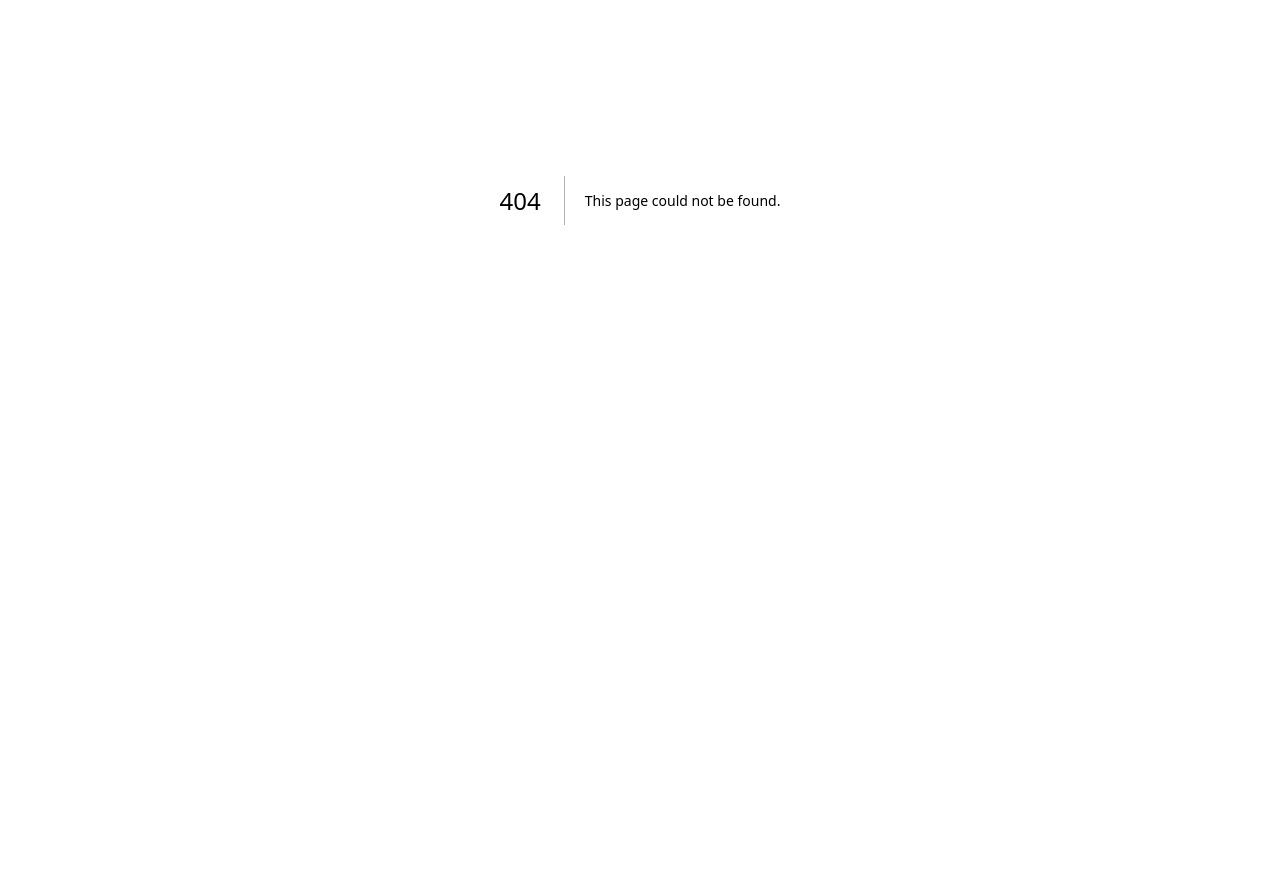
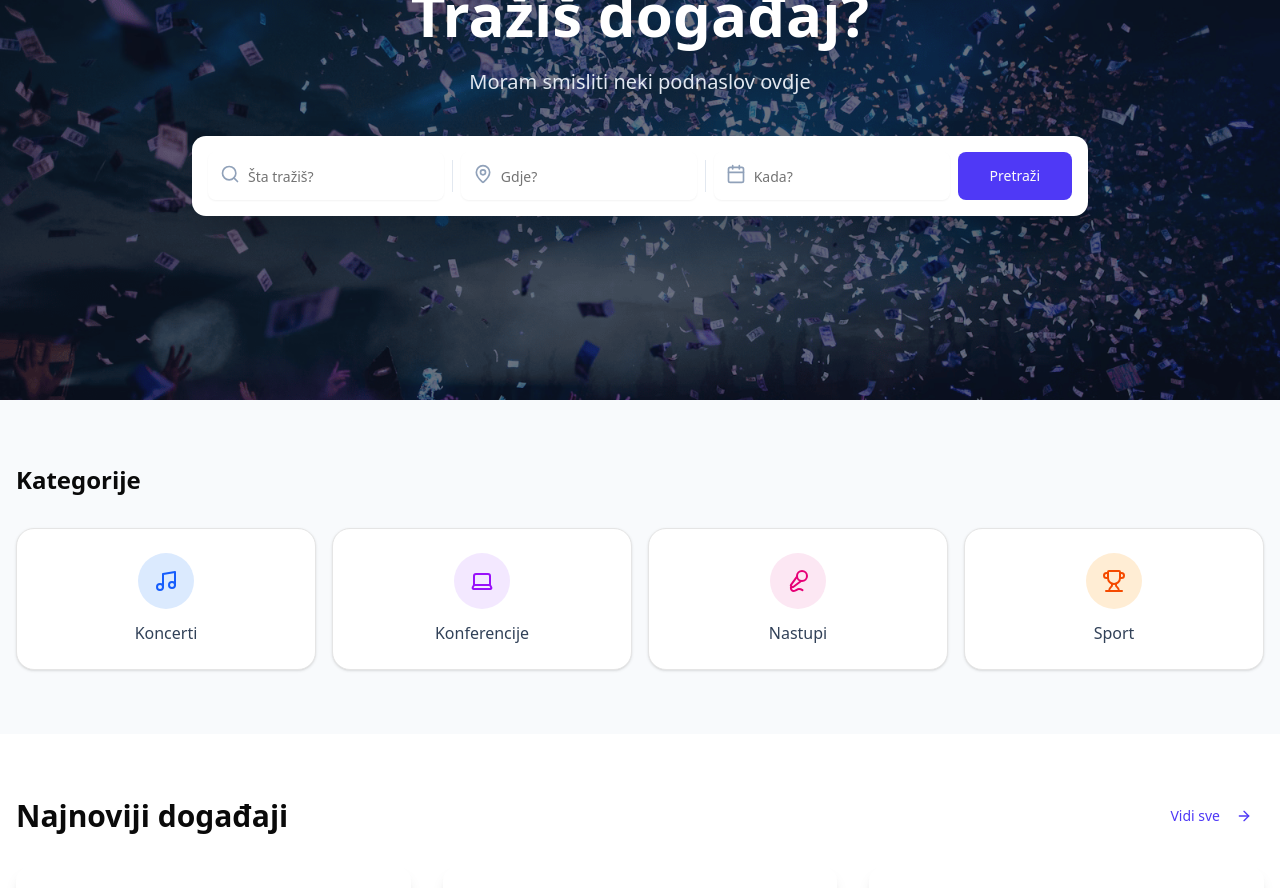
Before and after one commit to nikolinaasarac/EventHub, a Next.js app in the folder frontend/: page /home in a window 1280 px wide. Before the commit this address had no page. Shown: the part 200-1088 px from the top of the page. Before the commit the page ends 800 px from the top, so only its background shows below. Built offline with nearby package versions, Linux system fonts and the light colour scheme; grey boxes are pictures that could not be loaded.

Commit message:
Add `Home` page with categories, featured events, and interactive sections
Introduce a fully designed `Home` page including event search, categorized highlights, featured events, a guide on how the platform works, and a call-to-action for event organizers.

```diff
--- /dev/null
+++ b/frontend/app/(dashboard)/home/page.tsx
@@ -0,0 +1,168 @@
+import {
+	Search,
+	MapPin,
+	Calendar as CalendarIcon,
+	Music,
+	Mic2,
+	Trophy,
+	Laptop,
+	ArrowRight
+} from 'lucide-react';
+import {Button} from "@/components/ui/button";
+import {Input} from "@/components/ui/input";
+import {CategoryCard} from "@/components/CategoryCard";
+import {EventCard} from "@/components/EventCard";
+
+const categories = [
+	{name: 'Koncerti', icon: <Music className="w-6 h-6"/>, color: 'bg-blue-100 text-blue-600'},
+	{name: 'Konferencije', icon: <Laptop className="w-6 h-6"/>, color: 'bg-purple-100 text-purple-600'},
+	{name: 'Nastupi', icon: <Mic2 className="w-6 h-6"/>, color: 'bg-pink-100 text-pink-600'},
+	{name: 'Sport', icon: <Trophy className="w-6 h-6"/>, color: 'bg-orange-100 text-orange-600'},
+];
+
+const featuredEvents = [
+	{
+		id: 1,
+		title: "Koncert Zdravko Čolić",
+		date: "25. Avgust",
+		location: "Stadion FK Slavija, Istočno Sarajevo",
+		price: "25 KM",
+		image: "https://images.unsplash.com/photo-1510812431401-41d2bd2722f3?auto=format&fit=crop&q=80&w=500",
+		category: "Koncert"
+	},
+	{
+		id: 2,
+		title: "Tech Summit 2024",
+		date: "15. Oktobar",
+		location: "Dvorana Slavija, Istočno Sarajevo",
+		price: "Besplatno",
+		image: "https://images.unsplash.com/photo-1510812431401-41d2bd2722f3?auto=format&fit=crop&q=80&w=500",
+		category: "Edukacija"
+	},
+	{
+		id: 3,
+		title: "Vinski Maraton",
+		date: "10. Septembar",
+		location: "Studenstki trg, Pale",
+		price: "20 KM",
+		image: "https://images.unsplash.com/photo-1510812431401-41d2bd2722f3?auto=format&fit=crop&q=80&w=500",
+		category: "Lifestyle"
+	}
+];
+
+export default function Page() {
+	return (
+		<div className="min-h-screen bg-slate-50">
+			<section
+				className="relative h-[600px] flex items-center justify-center bg-slate-900 text-white overflow-hidden">
+				<div className="absolute inset-0 opacity-40">
+					<img
+						src="/background.png"
+						className="w-full h-full object-cover"
+						alt="Pozadina"
+					/>
+				</div>
+				<div className="relative z-10 container mx-auto px-4 text-center">
+					<h1 className="text-4xl md:text-6xl font-bold mb-6">Tražiš događaj?</h1>
+					<p className="text-lg md:text-xl mb-10 text-slate-200">Moram smisliti neki podnaslov ovdje</p>
+
+					<div
+						className="bg-white shadow-2xl p-2 md:p-4 rounded-xl flex flex-col md:flex-row gap-2 max-w-4xl mx-auto items-center">
+						<div className="relative w-full flex-1">
+							<Search className="absolute left-3 top-3 text-slate-400 w-5 h-5"/>
+							<Input className="pl-10 h-12 border-none text-slate-900 focus-visible:ring-0"
+								   placeholder="Šta tražiš?"/>
+						</div>
+						<div className="hidden md:block w-[1px] h-8 bg-slate-200"/>
+						<div className="relative w-full flex-1">
+							<MapPin className="absolute left-3 top-3 text-slate-400 w-5 h-5"/>
+							<Input className="pl-10 h-12 border-none text-slate-900 focus-visible:ring-0"
+								   placeholder="Gdje?"/>
+						</div>
+						<div className="hidden md:block w-[1px] h-8 bg-slate-200"/>
+						<div className="relative w-full flex-1">
+							<CalendarIcon className="absolute left-3 top-3 text-slate-400 w-5 h-5"/>
+							<Input className="pl-10 h-12 border-none text-slate-900 focus-visible:ring-0"
+								   placeholder="Kada?"/>
+						</div>
+						<Button className="w-full md:w-auto h-12 px-8 bg-indigo-600  hover:bg-indigo-700">
+							Pretraži
+						</Button>
+					</div>
+				</div>
+			</section>
+
+			<section className="py-16 container mx-auto px-4">
+				<h2 className="text-xl md:text-2xl font-bold mb-8">Kategorije</h2>
+				<div className="grid grid-cols-2 md:grid-cols-4 gap-4">
+					{categories.map((cat) => (
+						<CategoryCard key={cat.name} name={cat.name} icon={cat.icon} color={cat.color}/>
+					))}
+				</div>
+			</section>
+
+			<section className="py-16 bg-white">
+				<div className="container mx-auto px-4">
+					<div className="flex justify-between items-end mb-8">
+						<div>
+							<h2 className="text-3xl font-bold">Najnoviji događaji</h2>
+						</div>
+						<Button variant="ghost" className="text-indigo-600">Vidi sve <ArrowRight
+							className="ml-2 w-4 h-4"/></Button>
+					</div>
+
+					<div className="grid grid-cols-1 sm:grid-cols-2 md:grid-cols-3 gap-8">
+						{featuredEvents.map((event) => (
+							<EventCard
+								key={event.id}
+								id={event.id}
+								title={event.title}
+								image={event.image}
+								category={event.category}
+								date={event.date}
+								location={event.location}
+							/>
+						))}
+					</div>
+				</div>
+			</section>
+
+			<section className="py-20 container mx-auto px-4 text-center">
+				<h2 className="text-3xl font-bold mb-12">Kako funkcioniše?</h2>
+				<div className="grid grid-cols-1 md:grid-cols-3 gap-12">
+					<div className="flex flex-col items-center">
+						<div
+							className="w-16 h-16 bg-indigo-50 rounded-full flex items-center justify-center text-indigo-600 mb-4 text-2xl font-bold">1
+						</div>
+						<h3 className="text-xl font-semibold mb-2">Pronađi</h3>
+						<p className="text-slate-500">Pretražite događaje.</p>
+					</div>
+					<div className="flex flex-col items-center">
+						<div
+							className="w-16 h-16 bg-indigo-50 rounded-full flex items-center justify-center text-indigo-600 mb-4 text-2xl font-bold">2
+						</div>
+						<h3 className="text-xl font-semibold mb-2">Rezerviši</h3>
+						<p className="text-slate-500">Kupi kartu sigurno i brzo u par klikova.</p>
+					</div>
+					<div className="flex flex-col items-center">
+						<div
+							className="w-16 h-16 bg-indigo-50 rounded-full flex items-center justify-center text-indigo-600 mb-4 text-2xl font-bold">3
+						</div>
+						<h3 className="text-xl font-semibold mb-2">Uživaj</h3>
+						<p className="text-slate-500">Pokaži QR kod na ulazu!</p>
+					</div>
+				</div>
+			</section>
+
+			<section className="bg-indigo-600 py-16">
+				<div className="container mx-auto px-4 text-center text-white">
+					<h2 className="text-3xl font-bold mb-4">Organizujete sopstveni događaj?</h2>
+					<p className="mb-8 text-indigo-100">Postanite organizator i kreirajte događaj</p>
+					<Button size="lg" variant="secondary" className="bg-white text-indigo-600 hover:bg-slate-100">
+						Kreiraj događaj
+					</Button>
+				</div>
+			</section>
+		</div>
+	);
+}
```
